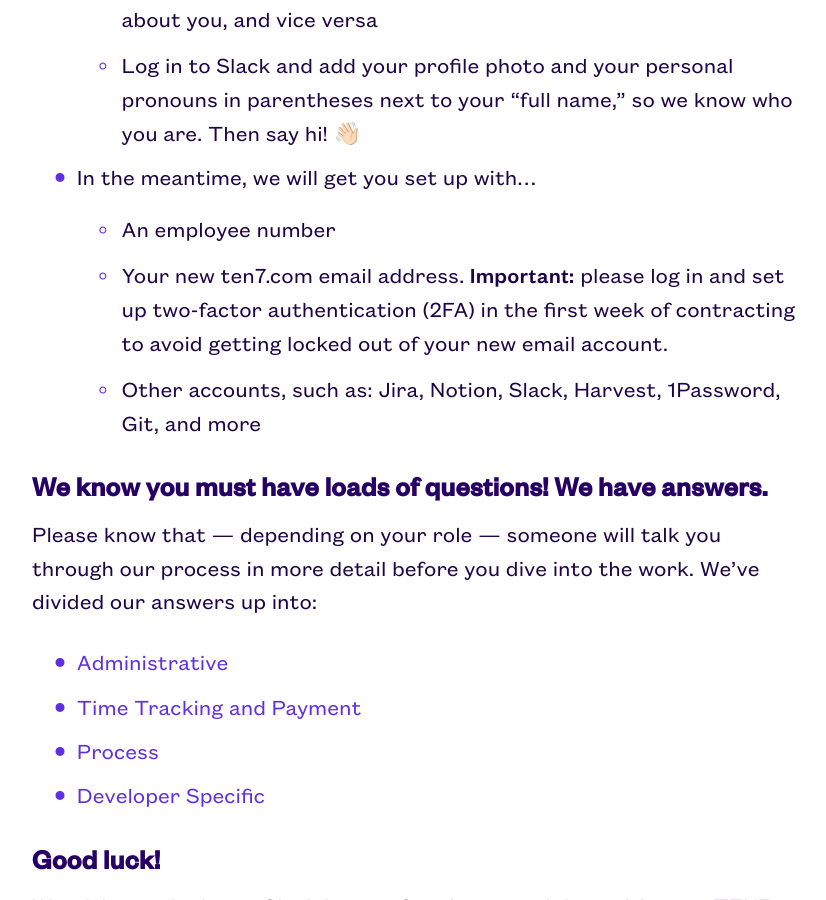
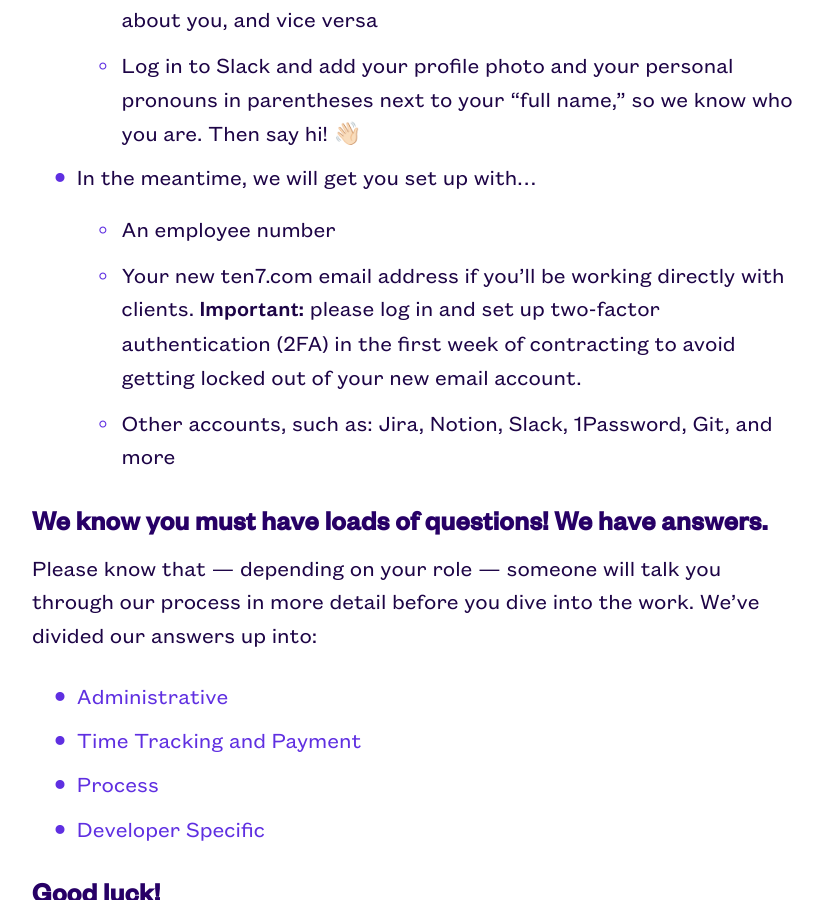
Before and after one commit to ten7/contractor.ten7.com, a Jekyll site: the page built from index.md, in a window 1280 px wide and 900 px high, scrolled down 968 px. Shown: the whole window, without its empty margins (220-1046 px from the left). Built offline with Jekyll 4.4.1, drawn with Linux system fonts in a browser that asks for light colours; some web fonts are replaced.

Commit message:
Removed Harvest

```diff
--- a/index.md
+++ b/index.md
@@ -17,8 +17,8 @@ Our mission is to [Make Things That Matter](https://ten7.com/mission) --- and if
     *   Log in to Slack and add your profile photo and your personal pronouns in parentheses next to your "full name," so we know who you are. Then say hi! 👋🏻
 *   In the meantime, we will get you set up with...
     *   An employee number
-    *   Your new ten7.com email address. **Important:** please log in and set up two-factor authentication (2FA) in the first week of contracting to avoid getting locked out of your new email account.
-    *   Other accounts, such as: Jira, Notion, Slack, Harvest, 1Password, Git, and more
+    *   Your new ten7.com email address if you'll be working directly with clients. **Important:** please log in and set up two-factor authentication (2FA) in the first week of contracting to avoid getting locked out of your new email account.
+    *   Other accounts, such as: Jira, Notion, Slack, 1Password, Git, and more
 
 
 ## We know you must have loads of questions! We have answers.
```
